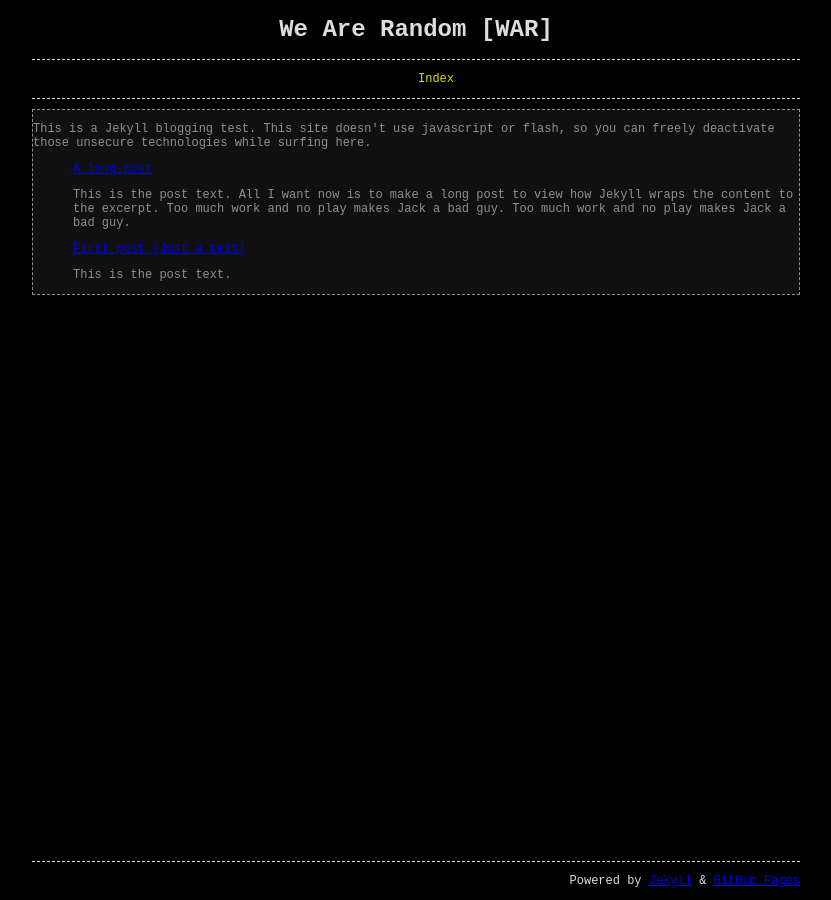
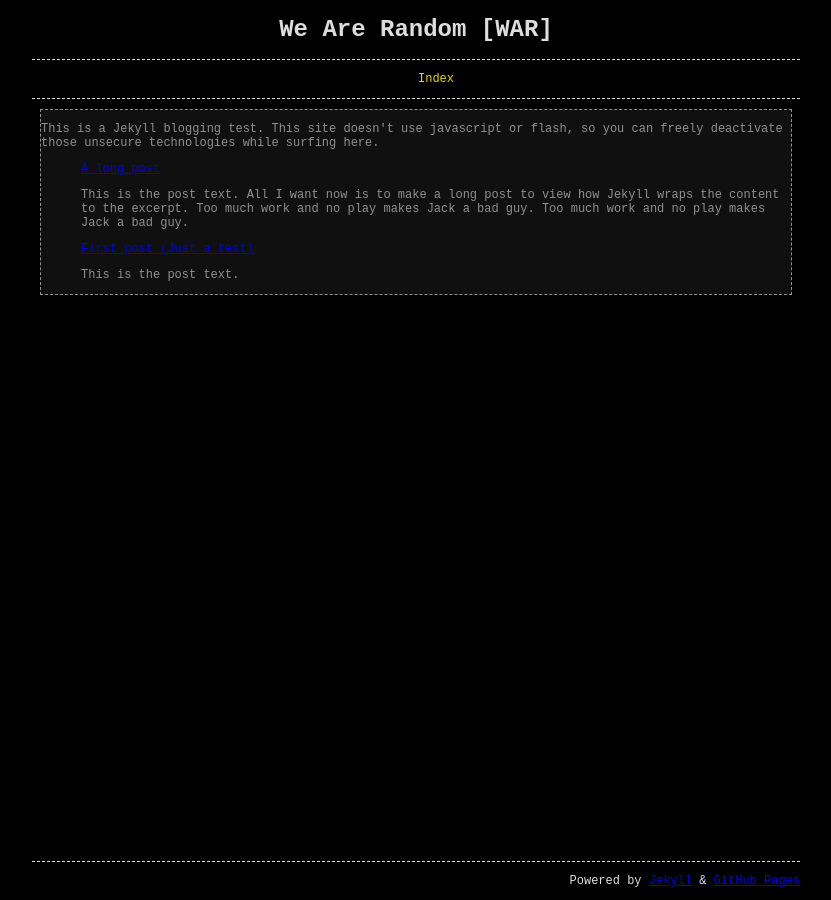
Before and after one commit to wearerandom/wearerandom.github.io, a Jekyll site: the page built from index.html, in a window 1280 px wide. Shown: the whole page, without its empty margins (224-1055 px from the left). Built offline with Jekyll 4.4.1, drawn with Linux system fonts in a browser that asks for light colours.

Commit message:
Update _styles.scss

```diff
--- a/_sass/_styles.scss
+++ b/_sass/_styles.scss
@@ -16,8 +16,8 @@ body.wrap{
     .postcont{
         background-color: #101010;
         border: 1px dashed;
-        margin-left: auto;
-        margin-right: auto;
+        margin-left: 8px;
+        margin-right: 8px;
         color: #909090;
     }
     ul {
```
